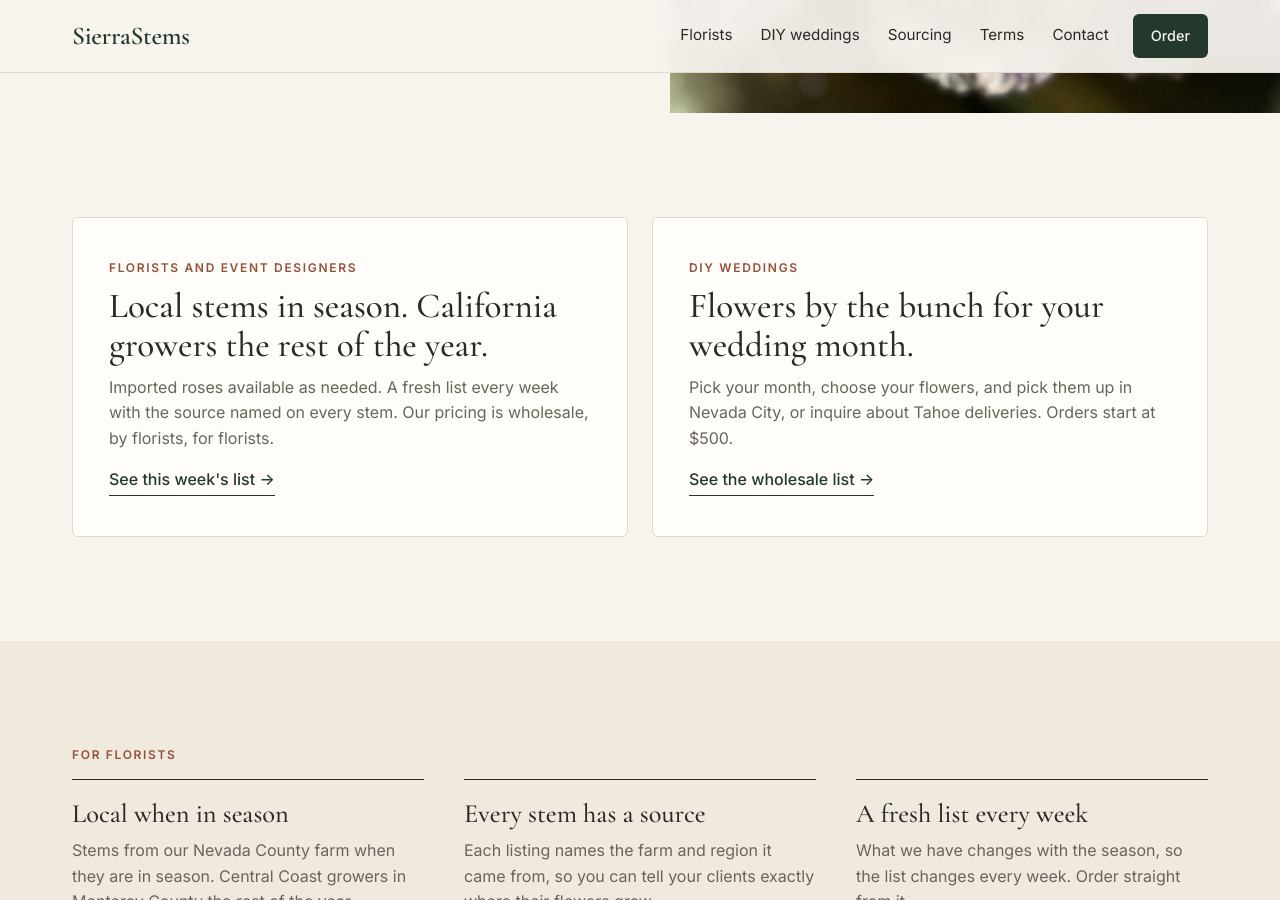
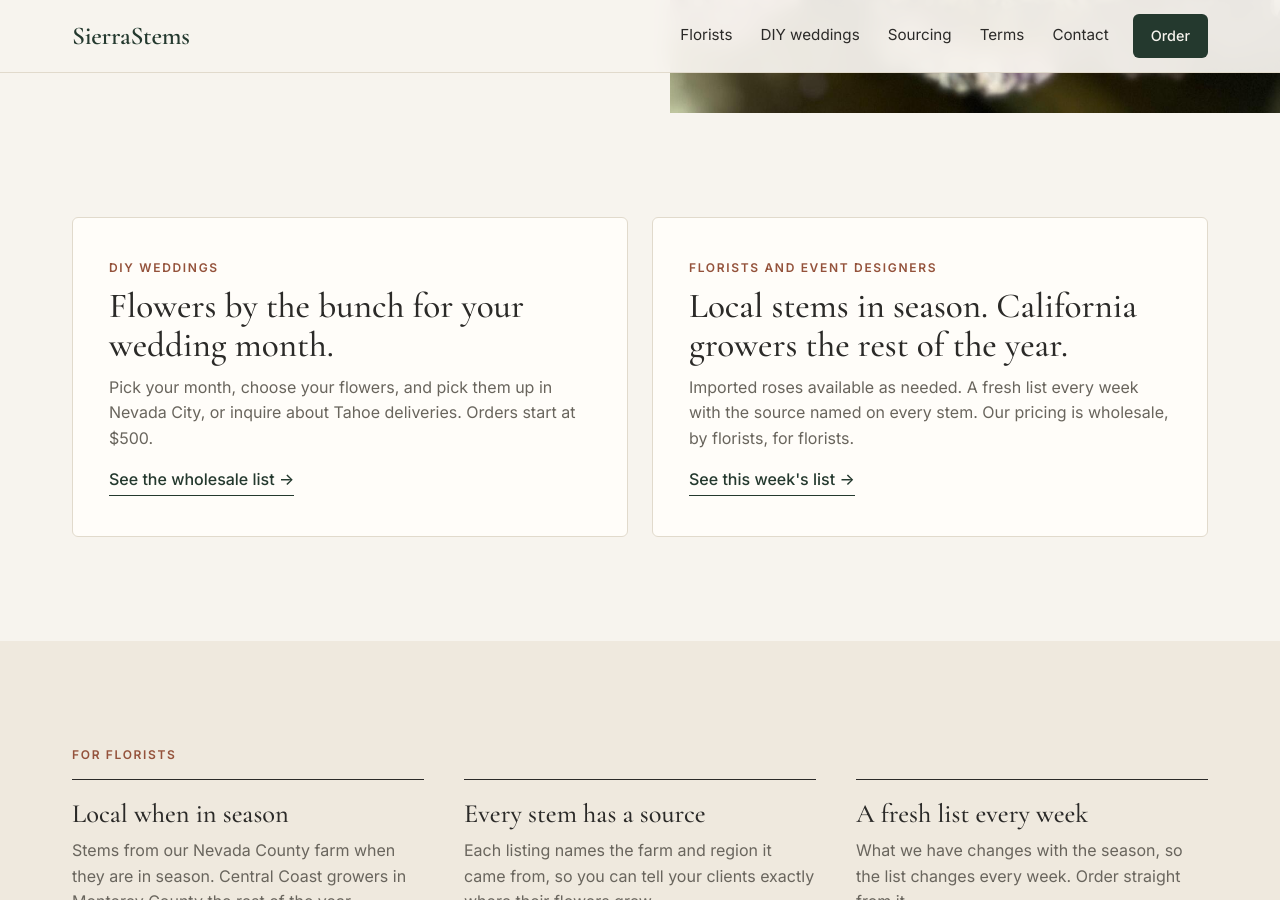
Before and after one commit to jshplhm/sierrastems, a Jekyll site: the page built from index.html, in a window 1280 px wide and 900 px high, scrolled down 788 px. Built offline with Jekyll 4.4.1, drawn with Linux system fonts in a browser that asks for light colours.

Commit message:
Home: DIY weddings card first
Co-Authored-By: Claude Opus 5.5 <noreply@anthropic.com>
Claude-Session: https://claude.ai/code/session_012d4NNvuZZmyaY4YyJAbTUg

```diff
--- a/index.html
+++ b/index.html
@@ -23,17 +23,17 @@ scripts:
 
 <section class="section wrap">
   <div class="doors">
+    <a class="door" href="{{ '/diy/' | relative_url }}">
+      <span class="eyebrow">DIY weddings</span>
+      <span class="door-title">Flowers by the bunch for your wedding month.</span>
+      <span class="door-copy">Pick your month, choose your flowers, and pick them up in Nevada City, or inquire about Tahoe deliveries. Orders start at {% include money.html n=t.diy_minimum %}.</span>
+      <span class="link-arrow">See the wholesale list</span>
+    </a>
     <a class="door" href="{{ '/availability/' | relative_url }}">
       <span class="eyebrow">Florists and event designers</span>
       <span class="door-title">Local stems in season. California growers the rest of the year.</span>
       <span class="door-copy">Imported roses available as needed. A fresh list every week with the source named on every stem. Our pricing is wholesale, by florists, for florists.</span>
       <span class="link-arrow">See this week's list</span>
-    </a>
-    <a class="door" href="{{ '/diy/' | relative_url }}">
-      <span class="eyebrow">DIY weddings</span>
-      <span class="door-title">Flowers by the bunch for your wedding month.</span>
-      <span class="door-copy">Pick your month, choose your flowers, and pick them up in Nevada City, or inquire about Tahoe deliveries. Orders start at {% include money.html n=t.diy_minimum %}.</span>
-      <span class="link-arrow">See the wholesale list</span>
     </a>
   </div>
 </section>
```
